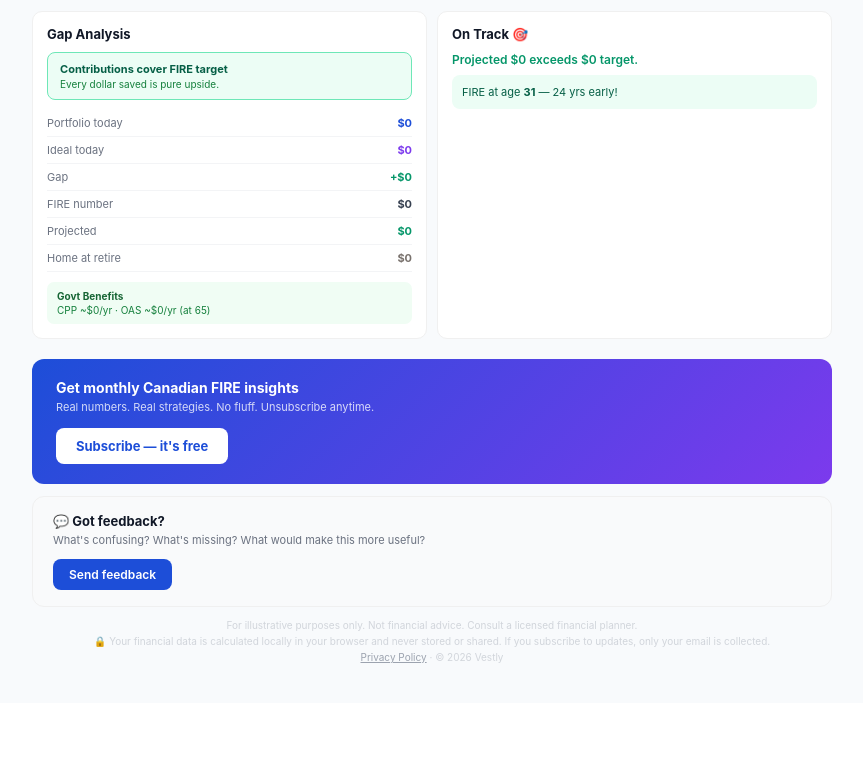
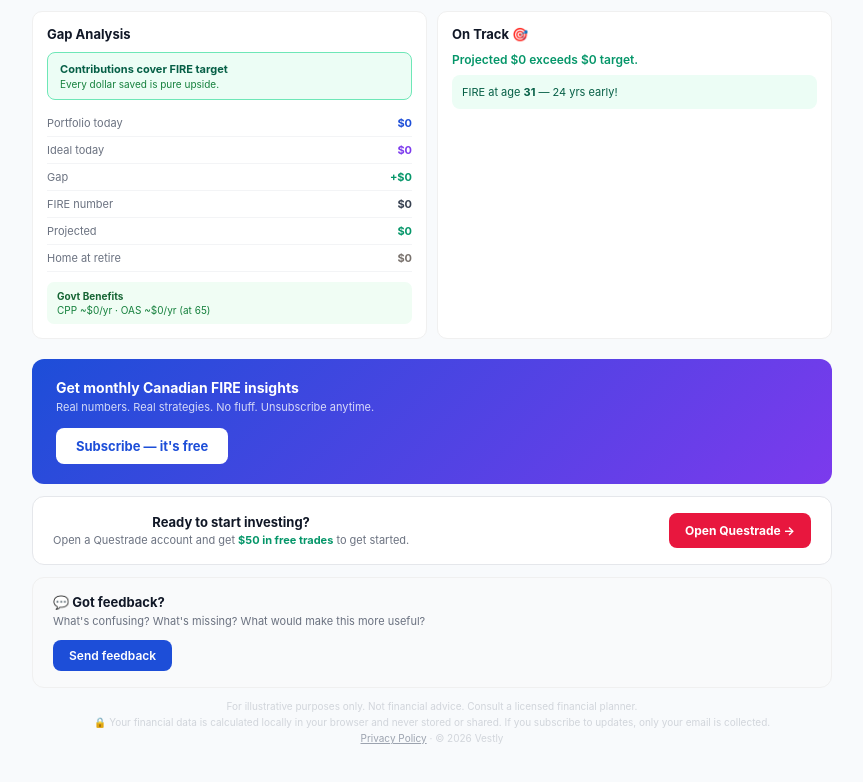
Before and after one commit to nikhildp112/vestly, a React (Create React App) app: page / in a window 1280 px wide. Shown: the part 1068-1850 px from the top of the page, without its empty margins (208-1071 px from the left). Before the commit the page ends 1779 px from the top, so only its background shows below. Built offline with nearby package versions, Linux system fonts and the light colour scheme.

Commit message:
Update App.js

```diff
--- a/src/App.js
+++ b/src/App.js
@@ -528,7 +528,18 @@ export default function App(){
             </a>
           </div>
         </div>
-        {/* Feedback */}
+        {/* Questrade referral */}
+        <div style={{background:"#fff",borderRadius:12,padding:"16px 20px",marginBottom:12,border:"1px solid #e5e7eb",display:"flex",alignItems:"center",justifyContent:"space-between",gap:12}}>
+          <div>
+            <p style={{fontSize:13,fontWeight:700,color:"#111827",margin:"0 0 3px"}}>Ready to start investing?</p>
+            <p style={{fontSize:11,color:"#6b7280",margin:0}}>Open a Questrade account and get <strong style={{color:"#059669"}}>$50 in free trades</strong> to get started.</p>
+          </div>
+          <a href="https://start.questrade.com/?oaa_promo=685817906487902&s_cid=RAF14_share_link_refer_a_friend_email&utm_medium=share_link&utm_source=refer_a_friend&utm_campaign=RAF14&utm_content=personalized_link"
+            target="_blank" rel="noopener noreferrer"
+            style={{flexShrink:0,display:"inline-block",padding:"10px 16px",background:"#e8173e",color:"#fff",borderRadius:8,fontSize:12,fontWeight:700,textDecoration:"none",whiteSpace:"nowrap"}}>
+            Open Questrade →
+          </a>
+        </div>
         <div style={{background:"#f9fafb",borderRadius:12,padding:"16px 20px",marginBottom:12,textAlign:"left",border:"1px solid #f0f0f0"}}>
           <p style={{fontSize:13,fontWeight:700,color:"#111827",margin:"0 0 4px"}}>💬 Got feedback?</p>
           <p style={{fontSize:11,color:"#6b7280",margin:"0 0 12px"}}>What's confusing? What's missing? What would make this more useful?</p>
```
